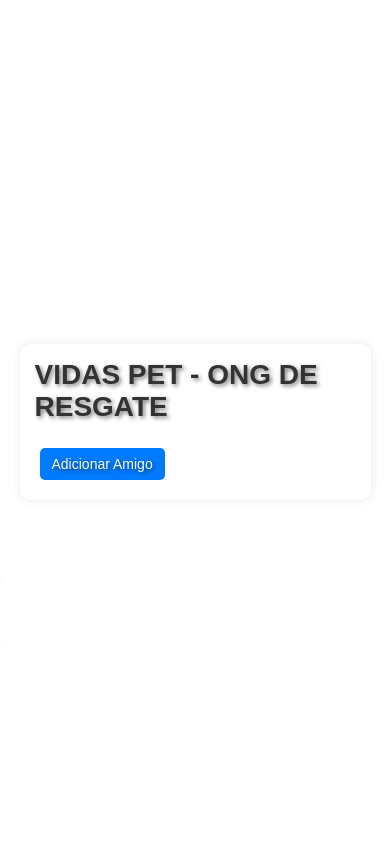
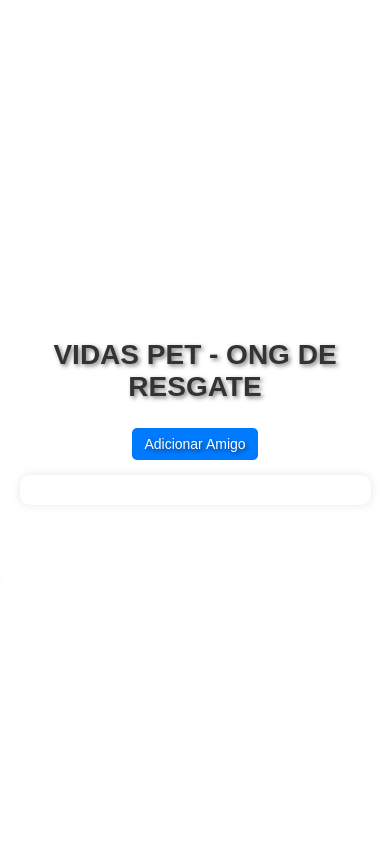
Before and after one commit to Natanaelbarboz/PET, a Flask app: template templates/index.html in a window 390 px wide. Run offline with Flask 3, Linux system fonts and the light colour scheme; the template is opened without the code that fills it, so the values that code supplies are empty.

Commit message:
Aplicação web - PETS

```diff
--- a/static/style.css
+++ b/static/style.css
@@ -8,11 +8,12 @@
 
 /* Corpo da página (fixo, sem rolagem) */
 body {
-    background-image: url('/static/Imagem1.png'); /* Substitua pela URL da sua imagem de fundo */
+    background-image: url('/static/Imagem1.png');
     background-size: cover;
     background-position: center;
     height: 100vh; /* Página fixa sem rolagem */
     display: flex;
+    flex-direction: column; /* Alinha os containers verticalmente */
     justify-content: center;
     align-items: center;
     background-color: #f4f4f4;
@@ -21,11 +22,17 @@ body {
     overflow: hidden; /* Impede a rolagem da página */
 }
 
+/* Novo container do cabeçalho */
+.header-container {
+    text-align: center;
+    margin-bottom: 20px;
+}
+
 /* Container principal (com rolagem interna) */
 .container {
     width: 90%;
     max-width: 600px;
-    max-height: 80vh; /* Define um tamanho máximo para ativar a rolagem */
+    max-height: 70vh; /* Define um tamanho máximo para ativar a rolagem */
     background: #fff;
     padding: 20px;
     border-radius: 10px;
@@ -103,6 +110,14 @@ button:hover {
 
 /* Responsividade */
 @media (max-width: 600px) {
+    .header-container {
+        margin-bottom: 10px;
+    }
+
+    .container {
+        max-height: 65vh;
+    }
+
     body {
         font-size: 14px;
     }
--- a/templates/index.html
+++ b/templates/index.html
@@ -8,9 +8,13 @@
 </head>
 <body>
 
-    <div class="container">
+    <div class="header-container">
         <h1>VIDAS PET - ONG DE RESGATE</h1>
         <a class="btn" href="{{ url_for('adicionar') }}">Adicionar Amigo</a>
+    </div>
+
+    <div class="container">
+
         <ul>
             {% for pessoa in pessoas %}
                 <li>
```
